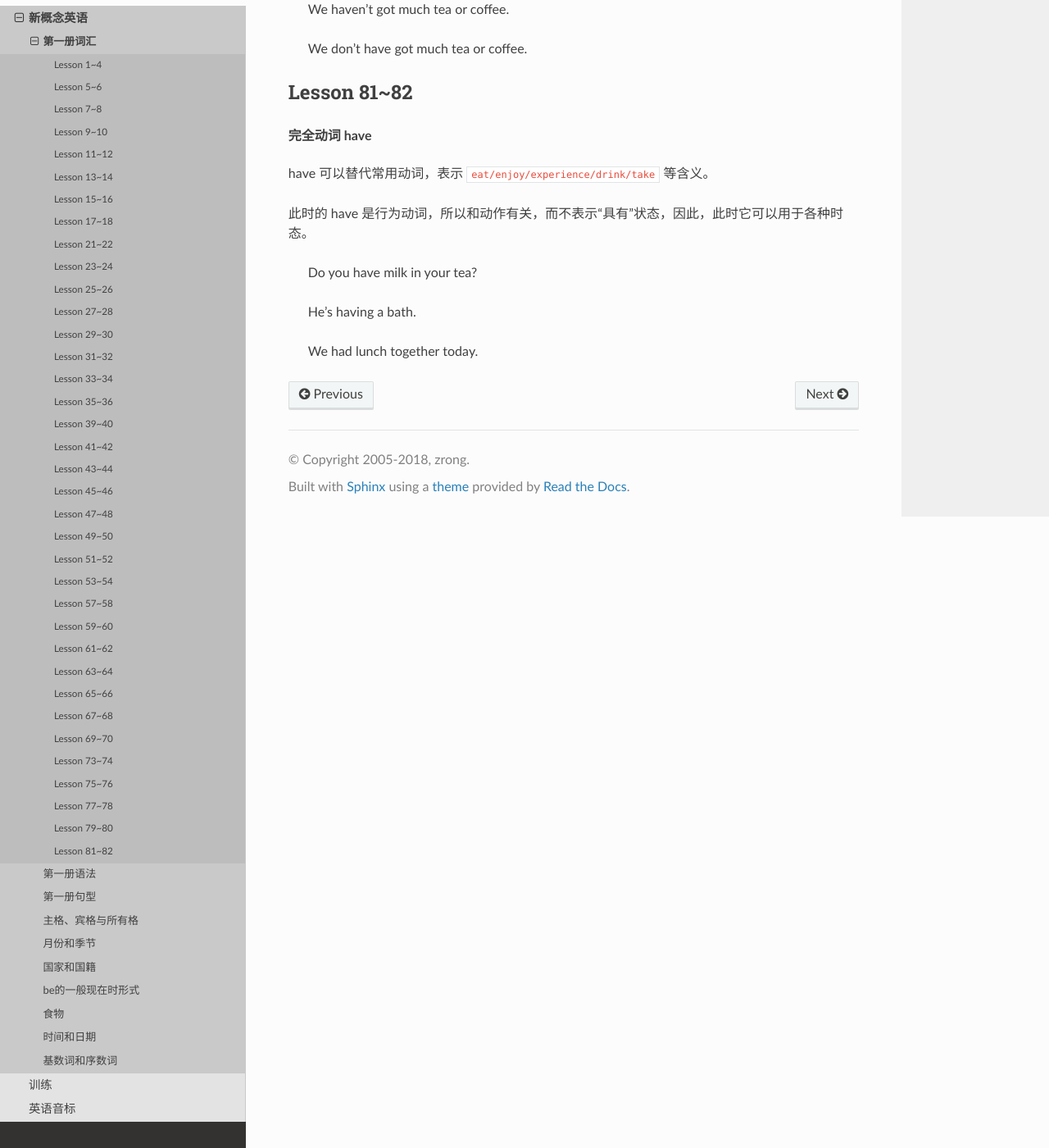
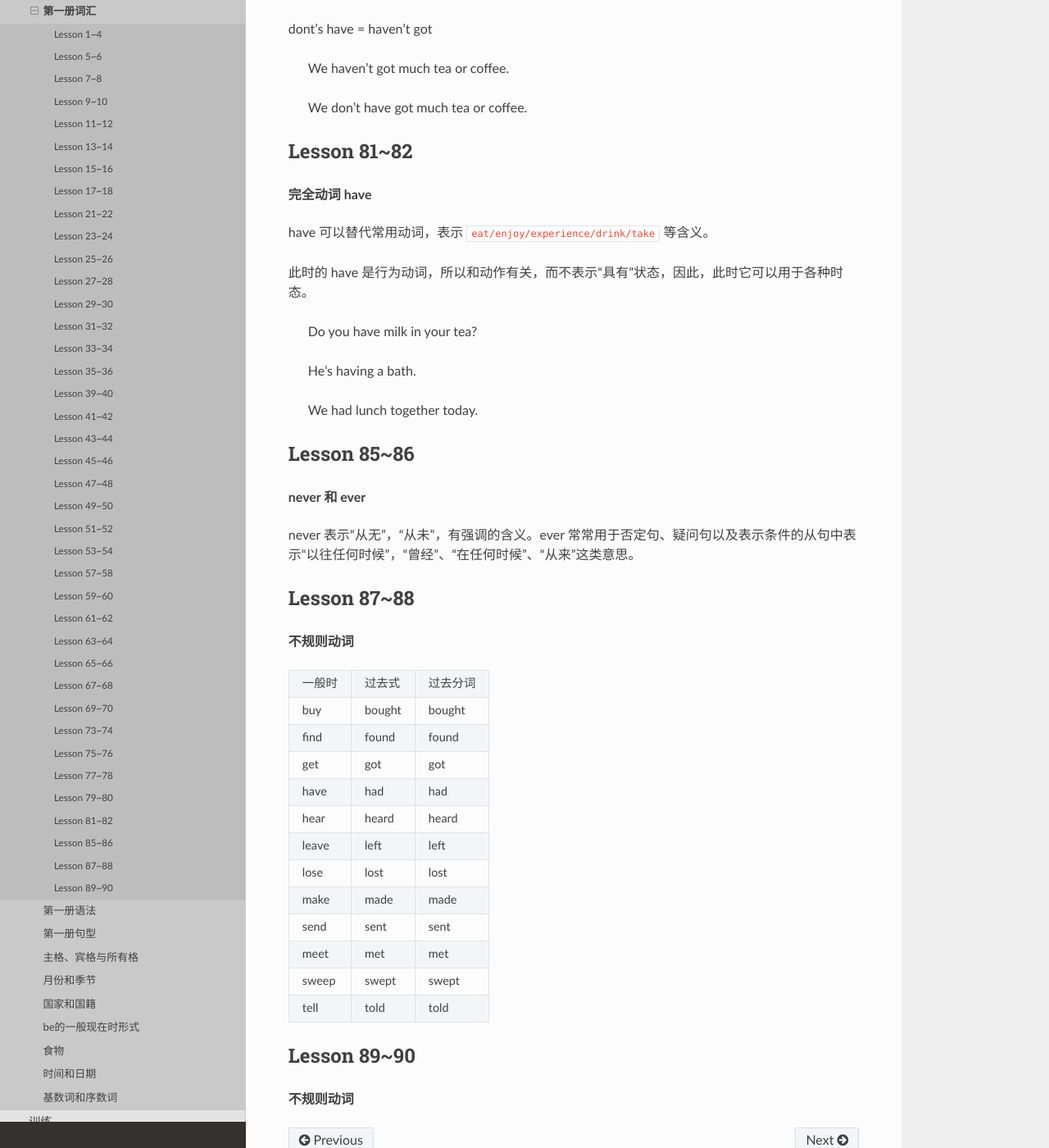
Before and after one commit to zrong/wiki, a Sphinx documentation site: the page built from source/lang/nce/1vocabulary.rst, in a window 1280 px wide and 1400 px high, scrolled down 14994 px. Shown: the whole window at 82% size. Built offline with Sphinx 7.4.7 and the Read the Docs theme 2.0.0, drawn with Linux system fonts in a browser that asks for light colours; some of the changed text lies outside the part shown.

Commit message:
update 88

```diff
--- a/source/lang/nce/1vocabulary.rst
+++ b/source/lang/nce/1vocabulary.rst
@@ -625,3 +625,56 @@ have 可以替代常用动词，表示 ``eat/enjoy/experience/drink/take`` 等
     He's having a bath.
 
     We had lunch together today.
+
+Lesson 85~86
+================
+
+.. glossary::
+
+    never 和 ever
+
+never 表示“从无”，“从未”，有强调的含义。ever 常常用于否定句、疑问句以及表示条件的从句中表示“以往任何时候”，“曾经”、“在任何时候”、“从来”这类意思。
+
+
+Lesson 87~88
+================
+
+.. glossary::
+
+    不规则动词
+
++--------+--------+----------+
+| 一般时 | 过去式 | 过去分词 |
++--------+--------+----------+
+| buy    | bought | bought   |
++--------+--------+----------+
+| find   | found  | found    |
++--------+--------+----------+
+| get    | got    | got      |
++--------+--------+----------+
+| have   | had    | had      |
++--------+--------+----------+
+| hear   | heard  | heard    |
++--------+--------+----------+
+| leave  | left   | left     |
++--------+--------+----------+
+| lose   | lost   | lost     |
++--------+--------+----------+
+| make   | made   | made     |
++--------+--------+----------+
+| send   | sent   | sent     |
++--------+--------+----------+
+| meet   | met    | met      |
++--------+--------+----------+
+| sweep  | swept  | swept    |
++--------+--------+----------+
+| tell   | told   | told     |
++--------+--------+----------+
+
+
+Lesson 89~90
+================
+
+.. glossary::
+
+    不规则动词
```
Also changed, not shown: source/lang/nce/1grammar.rst (+12 -1 lines), source/lang/nce/1sentence.rst (+37 -0 lines).
